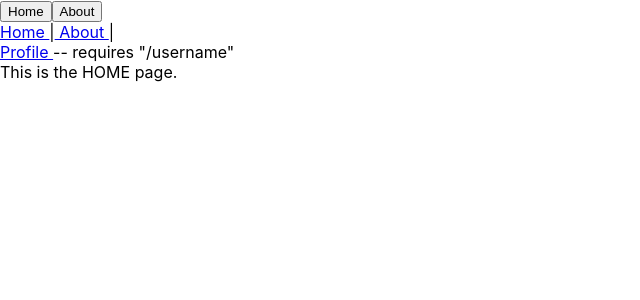
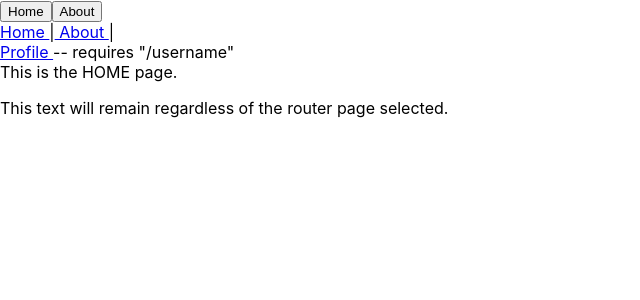
Before and after one commit to tristanbagnulo/youtube-tutorial-learn-react-for-beginners-in-2021, a React (Create React App) app: page / in a window 1280 px wide. Shown: the top 300 px of the page, without its empty margins (0-640 px from the left). Built offline with nearby package versions, Linux system fonts and the light colour scheme.

Commit message:
Added final touches.

```diff
--- a/src/App.js
+++ b/src/App.js
@@ -26,6 +26,7 @@ function App() {
   // See a StackOverflow discussion about that...
   // https://stackoverflow.com/questions/70491774/usenavigate-may-be-used-only-in-the-context-of-a-router-component
   return (
+    <div>
       <Router>
         {/* ^^ Highest level components are `BrowserRouter`
         called `Router` here. */}
@@ -50,6 +51,16 @@ function App() {
           <Route path="*" element={<ErrorPage/>}/>
         </Routes>
       </Router>
+      {/* The elements outside of the router will exist independently
+      of the pages/components within the router. Very snazzy to know.
+      This would be the place that you place a brand banner or a site
+      navigation section like a complete item list of all links in
+      a conceptually sensible order. */}
+      <p>
+        This text will remain regardless of the router page
+        selected.
+      </p>
+    </div>
   );
 }
 
```
Lines whose indentation alone changed are shown as unchanged.
